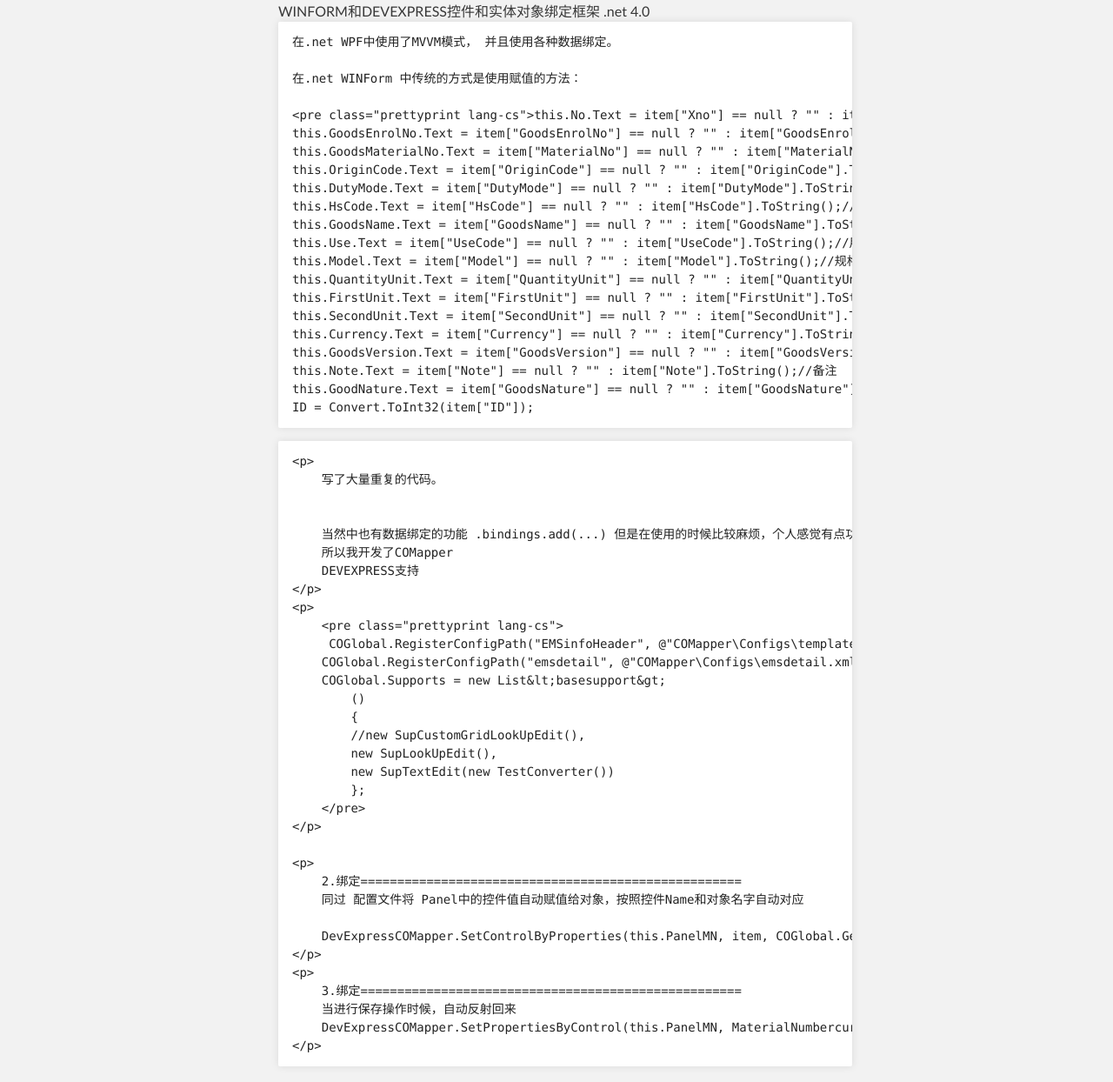
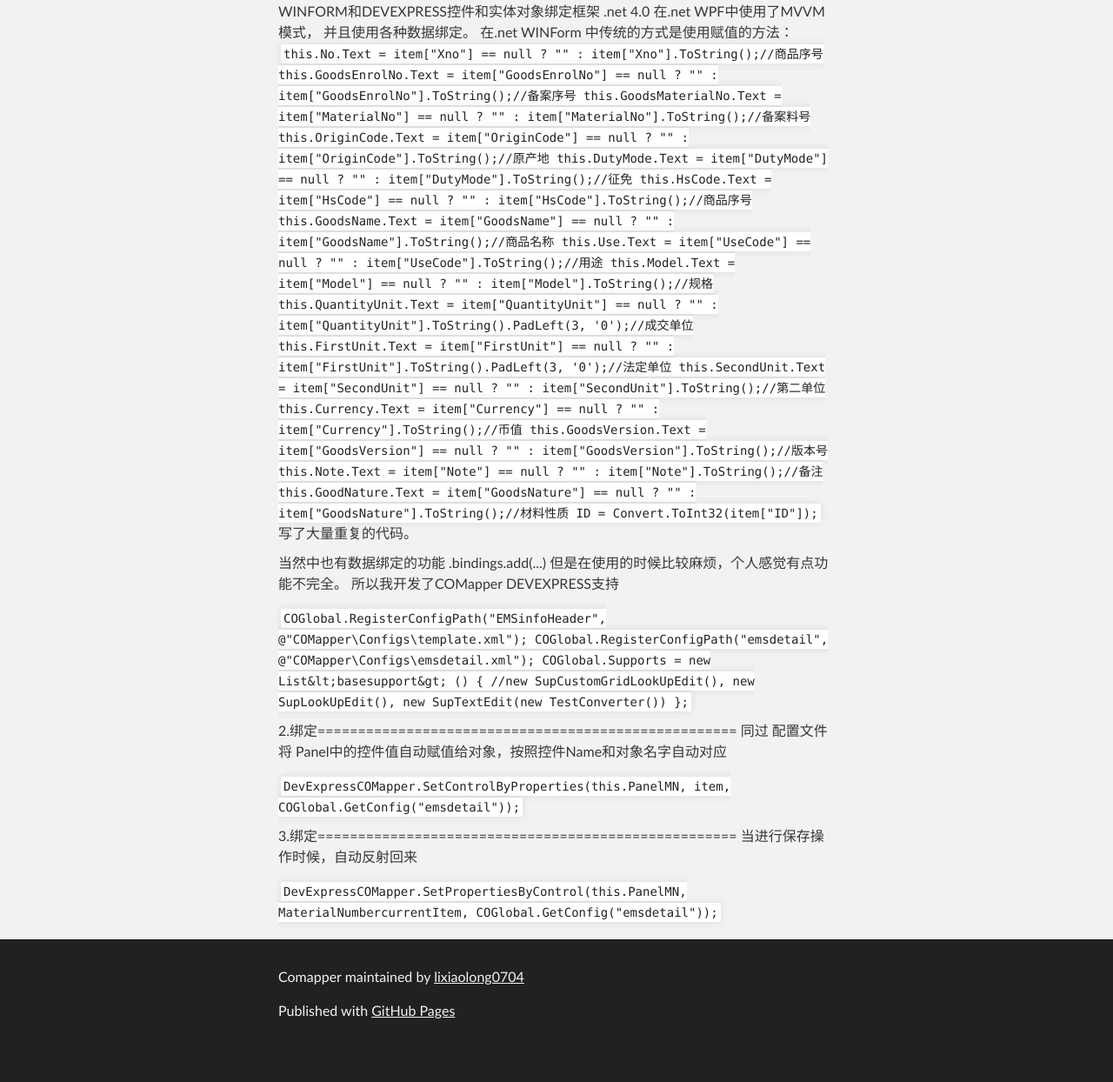
Before and after one commit to lixiaolong0704/COMapper, a plain HTML site: page index.html in a window 1280 px wide. Shown: the part 328-1572 px from the top of the page at 87% size. After the commit the page ends 1537 px from the top, so only its background shows below. Drawn offline with Linux system fonts and the light colour scheme.

Commit message:
Update index.html

```diff
--- a/index.html
+++ b/index.html
@@ -1,45 +1,34 @@
 <!DOCTYPE html>
 <html>
-
     <head>
         <meta charset='utf-8'>
         <meta http-equiv="X-UA-Compatible" content="chrome=1">
         <meta name="description" content="Comapper : Devpress and Winform  bind Framwork">
-
         <link rel="stylesheet" type="text/css" media="screen" href="stylesheets/stylesheet.css">
-
         <title>Comapper</title>
     </head>
-
     <body>
-
         <!-- HEADER -->
         <div id="header_wrap" class="outer">
             <header class="inner">
                 <a id="forkme_banner" href="https://github.com/lixiaolong0704/COMapper">View on GitHub</a>
-
                 <h1 id="project_title">Comapper</h1>
                 <h2 id="project_tagline">Devpress and Winform  bind Framwork</h2>
-
-            <section id="downloads">
-              <a class="zip_download_link" href="https://github.com/lixiaolong0704/COMapper/zipball/master">Download this project as a .zip file</a>
-              <a class="tar_download_link" href="https://github.com/lixiaolong0704/COMapper/tarball/master">Download this project as a tar.gz file</a>
-            </section>
             </header>
         </div>
-
         <!-- MAIN CONTENT -->
         <div id="main_content_wrap" class="outer">
             <section id="main_content" class="inner">
                 <p></p><h1>
-<a id="-comapper" class="anchor" href="#-comapper" aria-hidden="true"><span class="octicon octicon-link"></span></a># COMapper</h1>
-    WINFORM和DEVEXPRESS控件和实体对象绑定框架 .net 4.0
-
-<pre><code>在.net WPF中使用了MVVM模式， 并且使用各种数据绑定。
-
-在.net WINForm 中传统的方式是使用赋值的方法：
-
-&lt;pre class="prettyprint lang-cs"&gt;this.No.Text = item["Xno"] == null ? "" : item["Xno"].ToString();//商品序号
+                           <a id="-comapper" class="anchor" href="#-comapper" aria-hidden="true">
+                               <span class="octicon octicon-link"></span>
+                           </a># COMapper
+                       </h1>
+                <span>WINFORM和DEVEXPRESS控件和实体对象绑定框架 .net 4.0</span>
+                <span>在.net WPF中使用了MVVM模式， 并且使用各种数据绑定。</span>
+                <span>在.net WINForm 中传统的方式是使用赋值的方法：</span>
+                <code>
+                    this.No.Text = item["Xno"] == null ? "" : item["Xno"].ToString();//商品序号
                     this.GoodsEnrolNo.Text = item["GoodsEnrolNo"] == null ? "" : item["GoodsEnrolNo"].ToString();//备案序号
                     this.GoodsMaterialNo.Text = item["MaterialNo"] == null ? "" : item["MaterialNo"].ToString();//备案料号
                     this.OriginCode.Text = item["OriginCode"] == null ? "" : item["OriginCode"].ToString();//原产地
@@ -56,20 +45,14 @@ this.GoodsVersion.Text = item["GoodsVersion"] == null ? "" : item["GoodsVersion"
                     this.Note.Text = item["Note"] == null ? "" : item["Note"].ToString();//备注
                     this.GoodNature.Text = item["GoodsNature"] == null ? "" : item["GoodsNature"].ToString();//材料性质
                     ID = Convert.ToInt32(item["ID"]);
-</code></pre>
-
-<p></p>
-
-<pre><code>&lt;p&gt;
-    写了大量重复的代码。
-
-
+                </code>
+                <span>写了大量重复的代码。</span>
+                <p>
                     当然中也有数据绑定的功能 .bindings.add(...) 但是在使用的时候比较麻烦，个人感觉有点功能不完全。
                     所以我开发了COMapper
                     DEVEXPRESS支持
-&lt;/p&gt;
-&lt;p&gt;
-    &lt;pre class="prettyprint lang-cs"&gt;
+                </p>
+                <code>
                     COGlobal.RegisterConfigPath("EMSinfoHeader", @"COMapper\Configs\template.xml");
                     COGlobal.RegisterConfigPath("emsdetail", @"COMapper\Configs\emsdetail.xml");
                     COGlobal.Supports = new List&amp;lt;basesupport&amp;gt;
@@ -79,24 +62,25 @@ ID = Convert.ToInt32(item["ID"]);
                     new SupLookUpEdit(),
                     new SupTextEdit(new TestConverter())
                     };
-    &lt;/pre&gt;
-&lt;/p&gt;
-
-&lt;p&gt;
+                </code>
+                <p>
                     2.绑定====================================================
                     同过 配置文件将 Panel中的控件值自动赋值给对象，按照控件Name和对象名字自动对应
+                </p>
 
+                <code>
                     DevExpressCOMapper.SetControlByProperties(this.PanelMN, item, COGlobal.GetConfig("emsdetail"));
-&lt;/p&gt;
-&lt;p&gt;
+                </code>
+                <p>
                     3.绑定====================================================
                     当进行保存操作时候，自动反射回来
+                </p>
+                <code>
                     DevExpressCOMapper.SetPropertiesByControl(this.PanelMN, MaterialNumbercurrentItem, COGlobal.GetConfig("emsdetail"));
-&lt;/p&gt;
-</code></pre>
+                </code>
+
             </section>
         </div>
-
         <!-- FOOTER  -->
         <div id="footer_wrap" class="outer">
             <footer class="inner">
@@ -105,7 +89,5 @@ ID = Convert.ToInt32(item["ID"]);
             </footer>
         </div>
 
-
-
     </body>
 </html>
```
Lines whose indentation alone changed are shown as unchanged.
